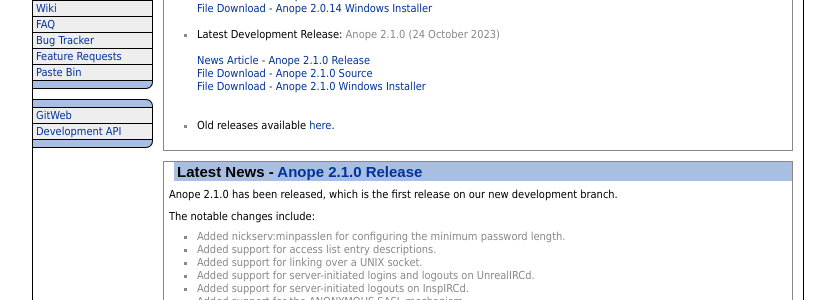
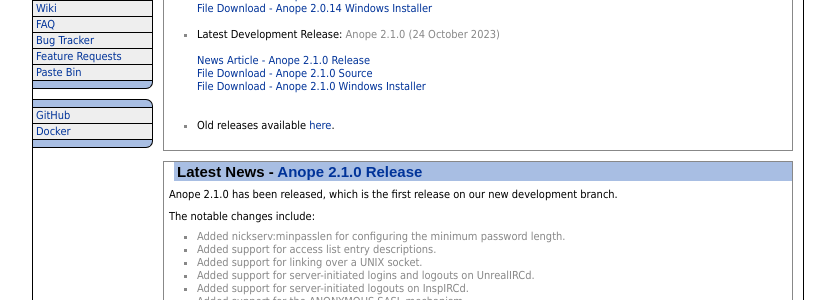
Before and after one commit to anope/website, a Jekyll site: the page built from index.html, in a window 1280 px wide. Shown: the part 293-593 px from the top of the page, without its empty margins (222-1057 px from the left). Built offline with Jekyll 4.4.1, drawn with Linux system fonts in a browser that asks for light colours; the list of posts is cut into pages by our own code.

Commit message:
Tweak the sidebar slightly.

```diff
--- a/_config.yml
+++ b/_config.yml
@@ -20,8 +20,8 @@
       Feature Requests: https://forum.anope.org/?board=9.0
       Paste Bin: https://pastebin.anope.org
 
-    - GitWeb: https://github.com/anope/anope
-      Development API: '#'
+    - GitHub: https://github.com/anope/anope
+      Docker: https://hub.docker.com/r/anope/anope
 
 plugins:
 - jekyll-category-pages
```
